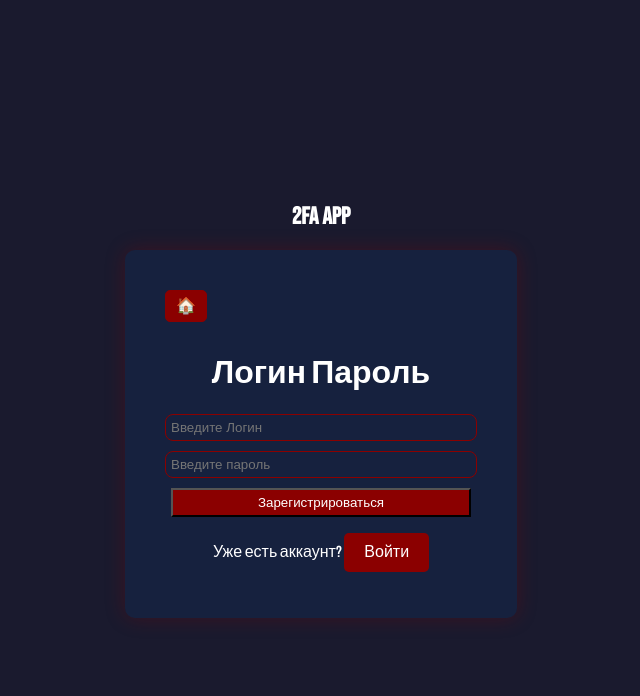
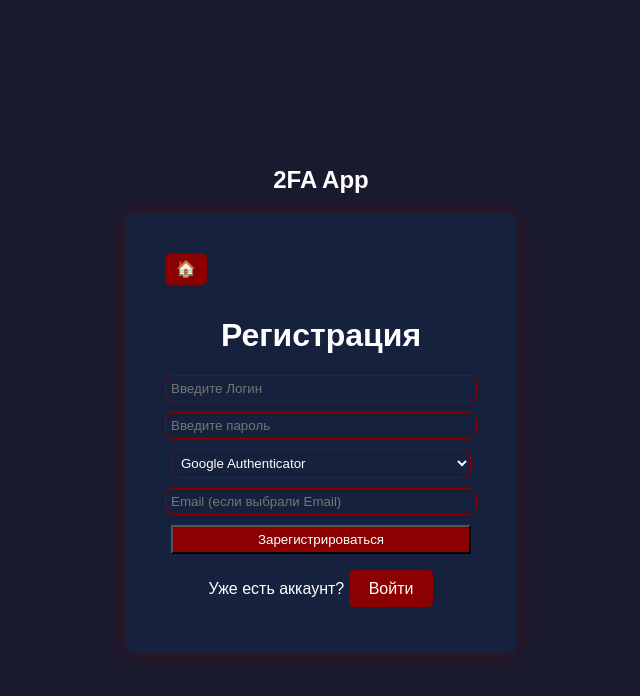
Before and after one commit to Jude51/2FA_app, a Flask app: page /register in a window 1280 px wide. Shown: the top 696 px of the page, without its empty margins (319-959 px from the left). Run offline with Flask 3, Linux system fonts and the light colour scheme.

Commit message:
добавил email auth

```diff
--- a/app.py
+++ b/app.py
@@ -1,92 +1,113 @@
-from flask import Flask,render_template,request,session,redirect,flash
+from flask import Flask, render_template, request, session, redirect, flash
 import bcrypt
 from flask_sqlalchemy import SQLAlchemy
 import pyotp
 import qrcode
 import os
-app=Flask(__name__)
+import smtplib
+import random
+from email.mime.text import MIMEText
+
+app = Flask(__name__)
 app.config['SQLALCHEMY_DATABASE_URI'] = 'sqlite:///users.db'
 app.config['SECRET_KEY'] = '45534343'
-db=SQLAlchemy(app)
+db = SQLAlchemy(app)
+
+EMAIL_SENDER = 'tylo7242@gmail.com'
+EMAIL_PASSWORD = 'oype pjnu fnyc khtl'
 
 class User(db.Model):
-    id=db.Column(db.Integer,primary_key=True)
-    username=db.Column(db.String(80),unique=True)
-    password=db.Column(db.String(200))
-    totp_secret=db.Column(db.String(32))
+    id = db.Column(db.Integer, primary_key=True)
+    username = db.Column(db.String(80), unique=True)
+    password = db.Column(db.String(200))
+    totp_secret = db.Column(db.String(32))
+    email = db.Column(db.String(120))
+    auth_method = db.Column(db.String(10))  # 'totp' или 'email'
 
 @app.route('/')
 def index():
-    name=session.get('username')
-    return render_template('index.html',username=name)
+    name = session.get('username')
+    return render_template('index.html', username=name)
 
-@app.route('/register',methods=['GET','POST'])
+@app.route('/register', methods=['GET', 'POST'])
 def register():
-    if request.method=='POST':
-        username=request.form['username']
-        password=request.form['password']
-        bayt=password.encode('utf-8')
-        hash=bcrypt.hashpw(bayt,bcrypt.gensalt())
-        nobayt=hash.decode('utf-8')
-        session['username']=username
-        totp_secret=pyotp.random_base32()
-        new_user=User(username=username,password=nobayt,totp_secret=totp_secret)
-        user=User.query.filter_by(username=username).first()
+    if request.method == 'POST':
+        username = request.form['username']
+        password = request.form['password']
+        auth_method = request.form['auth_method']
+        email = request.form.get('email', '')
+
+        user = User.query.filter_by(username=username).first()
         if user:
-            flash('Пользоватаель уже существует')
+            flash('Пользователь уже существует')
         else:
-            flash('Создать нового пользователя')
+            bayt = password.encode('utf-8')
+            hash = bcrypt.hashpw(bayt, bcrypt.gensalt())
+            nobayt = hash.decode('utf-8')
+            totp_secret = pyotp.random_base32()
+            new_user = User(username=username, password=nobayt, totp_secret=totp_secret, email=email, auth_method=auth_method)
             db.session.add(new_user)
             db.session.commit()
-            session['totp_secret']=totp_secret
-            return redirect('/setup-2fa'    )
-    else:
-        pass
+            session['username'] = username
+            session['totp_secret'] = totp_secret
+            session['auth_method'] = auth_method
+            if auth_method == 'totp':
+                return redirect('/setup-2fa')
+            else:
+                return redirect('/login')
     return render_template('register.html')
 
 @app.route('/setup-2fa')
 def setup():
-    totp_username=session['username']
-    totp_secret =session['totp_secret']
+    totp_username = session['username']
+    totp_secret = session['totp_secret']
     totp = pyotp.TOTP(totp_secret)
     uri = totp.provisioning_uri(name=totp_username, issuer_name='2FA_App')
     img = qrcode.make(uri)
     img.save(os.path.join(app.root_path, 'static', 'qrcode.png'))
     return render_template('setup_2fa.html')
 
-@app.route('/verify-2fa',methods=['GET','POST'])
+@app.route('/verify-2fa', methods=['GET', 'POST'])
 def verify():
-    if 'username'  not in  session:
+    if 'username' not in session:
         return redirect('/login')
-    if request.method=='POST':
-        code=request.form['code']
-        username=session['username']
-        user=User.query.filter_by(username=username).first()
-        totp = pyotp.TOTP(user.totp_secret)
-        verify=totp.verify(code)
-        if verify==True:
+    if request.method == 'POST':
+        code = request.form['code']
+        username = session['username']
+        user = User.query.filter_by(username=username).first()
+        auth_method = user.auth_method
+
+        if auth_method == 'totp':
+            totp = pyotp.TOTP(user.totp_secret)
+            result = totp.verify(code)
+        else:
+            result = (code == session.get('email_code'))
+
+        if result:
+            session['user_id'] = user.id
             session['just_logged_in'] = True
             return redirect('/')
-
         else:
             flash('Неверный код')
     return render_template('verify_2fa.html')
 
-@app.route('/login',methods=['GET','POST'])
+@app.route('/login', methods=['GET', 'POST'])
 def login():
-    if request.method=='POST':
-        username=request.form['username']
-        password=request.form['password']
-        user=User.query.filter_by(username=username).first()
+    if request.method == 'POST':
+        username = request.form['username']
+        password = request.form['password']
+        user = User.query.filter_by(username=username).first()
         if user:
-            password_bayt=password.encode('utf-8')
-            hash_bayt=user.password.encode('utf-8')
-            check=bcrypt.checkpw(password_bayt,hash_bayt)
-
-
-            if check==True:
-                session['user_id']=user.id
-                session['username']=username
+            password_bayt = password.encode('utf-8')
+            hash_bayt = user.password.encode('utf-8')
+            check = bcrypt.checkpw(password_bayt, hash_bayt)
+            if check:
+                session['user_id'] = user.id
+                session['username'] = username
+                if user.auth_method == 'email':
+                    code = str(random.randint(100000, 999999))
+                    session['email_code'] = code
+                    send_email(user.email, code)
                 return redirect('/verify-2fa')
             else:
                 flash('Неверный пароль')
@@ -94,14 +115,32 @@ def login():
             flash('Пользователь не найден')
     return render_template('login.html')
 
+def send_email(to_email, code):
+    msg = MIMEText(f'Ваш код входа: {code}')
+    msg['Subject'] = 'Код входа 2FA App'
+    msg['From'] = EMAIL_SENDER
+    msg['To'] = to_email
+    with smtplib.SMTP_SSL('smtp.gmail.com', 465) as server:
+        server.login(EMAIL_SENDER, EMAIL_PASSWORD)
+        server.send_message(msg)
+
 @app.route('/logout')
 def logout():
     session.clear()
     return redirect('/')
 
-
+@app.route('/reset-2fa', methods=['GET'])
+def reset():
+    username = session['username']
+    user = User.query.filter_by(username=username).first()
+    totp_secret = pyotp.random_base32()
+    user.totp_secret = totp_secret
+    db.session.commit()
+    session['totp_secret'] = totp_secret
+    return redirect('/setup-2fa')
 
 with app.app_context():
     db.create_all()
+
 if __name__ == '__main__':
     app.run(debug=True)
--- a/static/style.css
+++ b/static/style.css
@@ -78,3 +78,12 @@ img {
     width: 20px;
 height: 20px;
 }
+select {
+    width: 300px;
+    padding: 5px;
+    margin-bottom: 10px;
+    background-color: #16213e;
+    color: #ffffff;
+    border: 1px solid #8b0000;
+    border-radius: 8px;
+}
--- a/templates/register.html
+++ b/templates/register.html
@@ -1,7 +1,6 @@
 <!DOCTYPE html>
 <html>
 <head>
-    <link href="https://fonts.googleapis.com/css2?family=Bebas+Neue&display=swap" rel="stylesheet">
     <link rel="stylesheet" href="/static/style.css">
     <title>Регистрация</title>
 </head>
@@ -9,14 +8,19 @@
     <div class="container">
         <h2>2FA App</h2>
         <div class="card">
-            <a href="/" class="home-btn">🏠 </a>
+            <a href="/" class="home-btn">🏠</a>
             {% for message in get_flashed_messages() %}
             <p>{{ message }}</p>
             {% endfor %}
-        <h1>Логин Пароль</h1>
+            <h1>Регистрация</h1>
             <form action='/register' method=POST>
                 <input type="text" placeholder="Введите Логин" name="username">
                 <input type="password" placeholder="Введите пароль" name="password" autocomplete="off">
+                <select name="auth_method">
+                    <option value="totp">Google Authenticator</option>
+                    <option value="email">Email</option>
+                </select>
+                <input type="email" placeholder="Email (если выбрали Email)" name="email">
                 <button>Зарегистрироваться</button>
             </form>
             <p>Уже есть аккаунт? <a href="/login">Войти</a></p>
```
Also changed, not shown: instance/users.db, static/qrcode.png. Lines whose indentation alone changed are shown as unchanged.
